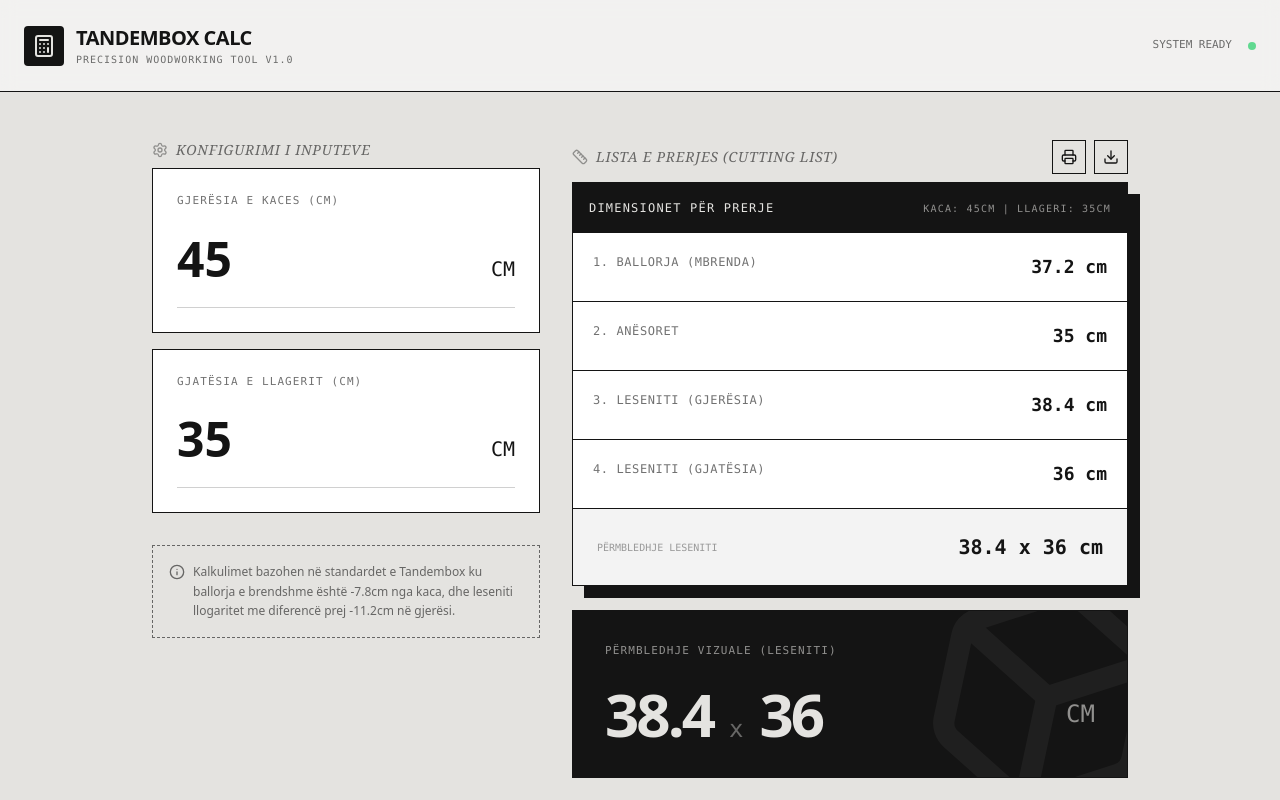
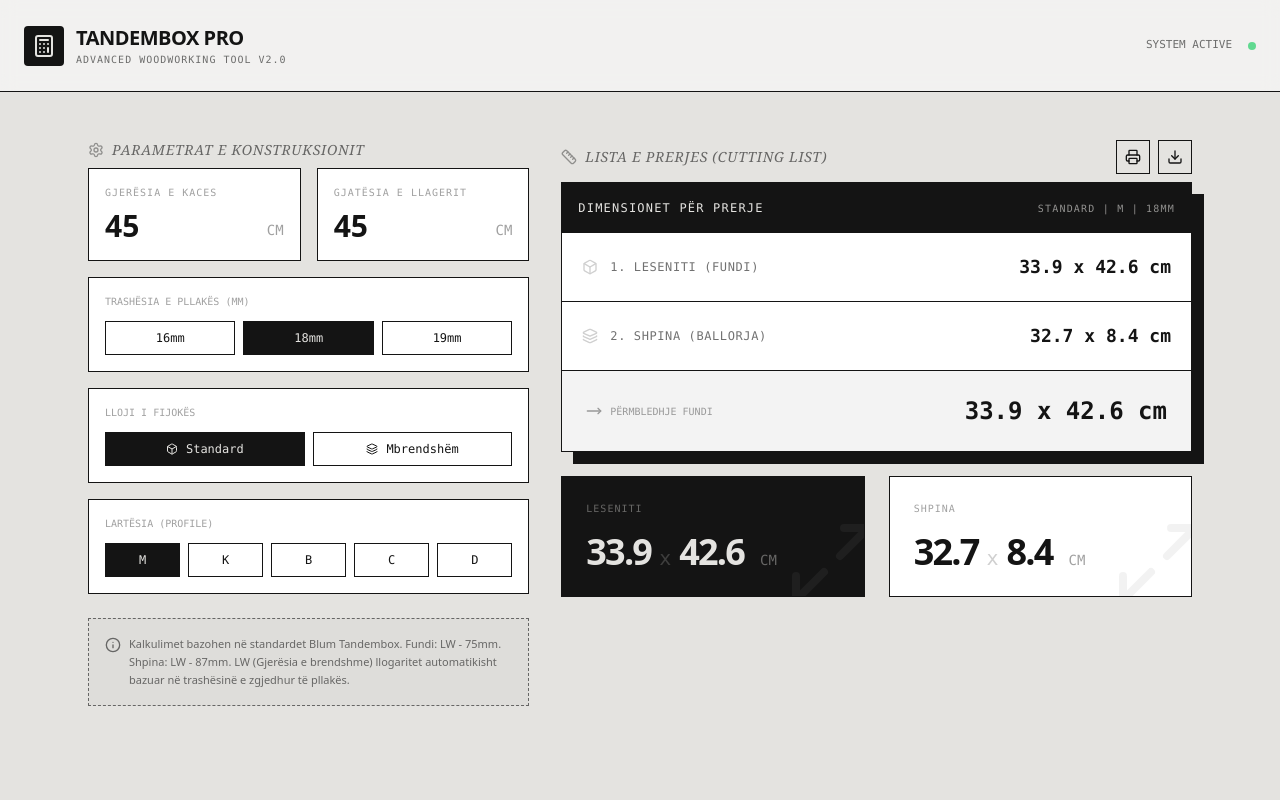
Before and after one commit to mergimdakaj/Tandembox, a React (Vite) app: page / in a window 1280 px wide. Shown: the top 800 px of the page. Built offline with nearby package versions, Linux system fonts and the light colour scheme.

Commit message:
feat: Implement basic Tandembox calculator UI
Adds initial UI components for the Tandembox calculator, including input fields for cabinet and drawer dimensions, and introduces state management for these values. Also includes dependency updates for React, Vite, and other development tools.

```diff
--- a/src/App.tsx
+++ b/src/App.tsx
@@ -1,7 +1,8 @@
-import { useState, useEffect, ReactNode } from 'react';
-import { Settings, Ruler, Box, ArrowRight, Info, Calculator, Download, Printer } from 'lucide-react';
+import { useState, useEffect, useMemo, ReactNode } from 'react';
+import { Settings, Ruler, Box, Info, Calculator, Download, Printer, Layers, Maximize2, MoveRight, ChevronDown } from 'lucide-react';
+import { motion, AnimatePresence } from 'motion/react';
 
-// Global error handler to help debug blank page issues on GitHub Pages
+// Global error handler to help debug blank page issues
 if (typeof window !== 'undefined') {
   window.onerror = function(message, source, lineno, colno, error) {
     const errorDiv = document.createElement('div');
@@ -19,58 +20,87 @@
   };
 }
 
+type DrawerType = 'standard' | 'internal';
+type DrawerHeight = 'M' | 'K' | 'B' | 'C' | 'D';
+
 interface Dimensions {
-  ballorja: number;
-  ansoret: number;
-  lesenitiWidth: number;
-  lesenitiDepth: number;
+  backWidth: number;
+  backHeight: number;
+  bottomWidth: number;
+  bottomLength: number;
+  frontWidth?: number;
+  frontHeight?: number;
 }
+
+const HEIGHT_MAP: Record<DrawerHeight, number> = {
+  'M': 8.4,
+  'K': 11.6,
+  'B': 14.8,
+  'C': 18.0,
+  'D': 21.2
+};
 
 export default function App() {
   const [kaca, setKaca] = useState<number>(45);
-  const [llageri, setLlageri] = useState<number>(35);
-  const [results, setResults] = useState<Dimensions>({
-    ballorja: 0,
-    ansoret: 0,
-    lesenitiWidth: 0,
-    lesenitiDepth: 0,
-  });
+  const [llageri, setLlageri] = useState<number>(45);
+  const [boardThickness, setBoardThickness] = useState<number>(1.8);
+  const [drawerType, setDrawerType] = useState<DrawerType>('standard');
+  const [drawerHeight, setDrawerHeight] = useState<DrawerHeight>('M');
 
-  useEffect(() => {
-    const ballorjaVal = Number((kaca - 7.8).toFixed(1));
-    setResults({
-      ballorja: ballorjaVal,
-      ansoret: llageri,
-      lesenitiWidth: Number((ballorjaVal + 1.2).toFixed(1)),
-      lesenitiDepth: Number((llageri + 1).toFixed(1)),
-    });
-  }, [kaca, llageri]);
+  const results = useMemo((): Dimensions => {
+    // Internal Width (LW)
+    const lw = kaca - (2 * boardThickness);
+
+    // Bottom (Leseniti)
+    const bottomWidth = Number((lw - 7.5).toFixed(1));
+    const bottomLength = Number((llageri - 2.4).toFixed(1));
+
+    // Back (Shpina)
+    const backWidth = Number((lw - 8.7).toFixed(1));
+    const backHeight = HEIGHT_MAP[drawerHeight];
+
+    const dims: Dimensions = {
+      backWidth,
+      backHeight,
+      bottomWidth,
+      bottomLength,
+    };
+
+    if (drawerType === 'internal') {
+      // Front (Ballina e brendshme)
+      dims.frontWidth = Number((lw - 6.2).toFixed(1));
+      dims.frontHeight = drawerHeight === 'M' ? 11.0 : 13.5;
+    }
+
+    return dims;
+  }, [kaca, llageri, boardThickness, drawerType, drawerHeight]);
 
   const downloadCuttingList = () => {
     const content = `
 LISTA E PRERJES - TANDEMBOX
 ---------------------------
-Kaca: ${kaca} cm
-Llageri: ${llageri} cm
+Data: ${new Date().toLocaleDateString()}
+Konfigurimi:
+- Gjerësia e Kaces: ${kaca} cm
+- Gjatësia e Llagerit: ${llageri} cm
+- Trashësia e Pllakës: ${boardThickness * 10} mm
+- Lloji: ${drawerType === 'standard' ? 'Standard' : 'Mbrendshëm'}
+- Lartësia: ${drawerHeight}
 
 DIMENSIONET PËR PRERJE:
-1. Ballorja (Mbrenda): ${results.ballorja} cm
-2. Anësoret: ${results.ansoret} cm
-3. Leseniti: ${results.lesenitiWidth} x ${results.lesenitiDepth} cm
+1. Leseniti (Fundi): ${results.bottomWidth} x ${results.bottomLength} cm
+2. Shpina (Ballorja): ${results.backWidth} x ${results.backHeight} cm
+${results.frontWidth ? `3. Ballina e Brendshme: ${results.frontWidth} x ${results.frontHeight} cm` : ''}
 
-Gjeneruar më: ${new Date().toLocaleString()}
+Gjeneruar nga Tandembox Calculator
     `;
     const blob = new Blob([content], { type: 'text/plain' });
     const url = URL.createObjectURL(blob);
     const link = document.createElement('a');
     link.href = url;
-    link.download = `tandembox_prerja_${kaca}cm.txt`;
+    link.download = `tandembox_${kaca}cm_${drawerType}.txt`;
     link.click();
     URL.revokeObjectURL(url);
-  };
-
-  const handlePrint = () => {
-    window.print();
   };
 
   return (
@@ -82,66 +112,100 @@
             <Calculator className="text-[#E4E3E0] w-6 h-6" />
           </div>
           <div>
-            <h1 className="text-xl font-bold tracking-tight uppercase">Tandembox Calc</h1>
-            <p className="text-[10px] font-mono opacity-60 uppercase tracking-widest">Precision Woodworking Tool v1.0</p>
+            <h1 className="text-xl font-bold tracking-tight uppercase">Tandembox Pro</h1>
+            <p className="text-[10px] font-mono opacity-60 uppercase tracking-widest">Advanced Woodworking Tool v2.0</p>
           </div>
         </div>
         <div className="hidden sm:flex items-center gap-4 text-[11px] font-mono uppercase opacity-60">
-          <span>System Ready</span>
+          <span>System Active</span>
           <div className="w-2 h-2 bg-green-500 rounded-full animate-pulse" />
         </div>
       </header>
 
-      <main className="max-w-5xl mx-auto p-6 grid grid-cols-1 lg:grid-cols-12 gap-8 py-12">
+      <main className="max-w-6xl mx-auto p-6 grid grid-cols-1 lg:grid-cols-12 gap-8 py-12">
         {/* Input Section */}
-        <section className="lg:col-span-5 space-y-8 print:hidden">
+        <section className="lg:col-span-5 space-y-6 print:hidden">
+          <div className="flex items-center gap-2 mb-2">
+            <Settings className="w-4 h-4 opacity-40" />
+            <h2 className="font-serif italic text-sm uppercase tracking-wider opacity-60">Parametrat e Konstruksionit</h2>
+          </div>
+
           <div className="space-y-4">
-            <div className="flex items-center gap-2 mb-2">
-              <Settings className="w-4 h-4 opacity-40" />
-              <h2 className="font-serif italic text-sm uppercase tracking-wider opacity-60">Konfigurimi i Inputeve</h2>
+            {/* Kaca & Llageri Grid */}
+            <div className="grid grid-cols-2 gap-4">
+              <InputCard
+                label="Gjerësia e Kaces"
+                value={kaca}
+                onChange={setKaca}
+                unit="CM"
+              />
+              <InputCard
+                label="Gjatësia e Llagerit"
+                value={llageri}
+                onChange={setLlageri}
+                unit="CM"
+              />
             </div>
 
-            {/* Kaca Input */}
-            <div className="group border border-[#141414] p-6 bg-white hover:bg-[#141414] hover:text-[#E4E3E0] transition-all duration-300">
-              <label className="block text-[11px] font-mono uppercase mb-4 tracking-widest opacity-60 group-hover:opacity-100">
-                Gjerësia e Kaces (cm)
-              </label>
-              <div className="flex items-end gap-4">
-                <input
-                  type="number"
-                  value={kaca}
-                  onChange={(e) => setKaca(Number(e.target.value))}
-                  className="text-5xl font-bold bg-transparent border-none outline-none w-full [appearance:textfield] [&::-webkit-outer-spin-button]:appearance-none [&::-webkit-inner-spin-button]:appearance-none"
-                />
-                <span className="text-xl font-mono mb-2">CM</span>
+            {/* Board Thickness */}
+            <div className="border border-[#141414] p-4 bg-white">
+              <label className="block text-[10px] font-mono uppercase mb-3 opacity-40">Trashësia e Pllakës (mm)</label>
+              <div className="flex gap-2">
+                {[1.6, 1.8, 1.9].map((t) => (
+                  <button
+                    key={t}
+                    onClick={() => setBoardThickness(t)}
+                    className={`flex-1 py-2 text-xs font-mono border border-[#141414] transition-colors ${boardThickness === t ? 'bg-[#141414] text-[#E4E3E0]' : 'hover:bg-[#141414]/5'}`}
+                  >
+                    {t * 10}mm
+                  </button>
+                ))}
               </div>
-              <div className="mt-4 h-[1px] bg-current opacity-20 w-full" />
             </div>
 
-            {/* Llageri Input */}
-            <div className="group border border-[#141414] p-6 bg-white hover:bg-[#141414] hover:text-[#E4E3E0] transition-all duration-300">
-              <label className="block text-[11px] font-mono uppercase mb-4 tracking-widest opacity-60 group-hover:opacity-100">
-                Gjatësia e Llagerit (cm)
-              </label>
-              <div className="flex items-end gap-4">
-                <input
-                  type="number"
-                  value={llageri}
-                  onChange={(e) => setLlageri(Number(e.target.value))}
-                  className="text-5xl font-bold bg-transparent border-none outline-none w-full [appearance:textfield] [&::-webkit-outer-spin-button]:appearance-none [&::-webkit-inner-spin-button]:appearance-none"
-                />
-                <span className="text-xl font-mono mb-2">CM</span>
+            {/* Drawer Type */}
+            <div className="border border-[#141414] p-4 bg-white">
+              <label className="block text-[10px] font-mono uppercase mb-3 opacity-40">Lloji i Fijokës</label>
+              <div className="flex gap-2">
+                <button
+                  onClick={() => setDrawerType('standard')}
+                  className={`flex-1 py-2 text-xs font-mono border border-[#141414] transition-colors flex items-center justify-center gap-2 ${drawerType === 'standard' ? 'bg-[#141414] text-[#E4E3E0]' : 'hover:bg-[#141414]/5'}`}
+                >
+                  <Box className="w-3 h-3" /> Standard
+                </button>
+                <button
+                  onClick={() => setDrawerType('internal')}
+                  className={`flex-1 py-2 text-xs font-mono border border-[#141414] transition-colors flex items-center justify-center gap-2 ${drawerType === 'internal' ? 'bg-[#141414] text-[#E4E3E0]' : 'hover:bg-[#141414]/5'}`}
+                >
+                  <Layers className="w-3 h-3" /> Mbrendshëm
+                </button>
               </div>
-              <div className="mt-4 h-[1px] bg-current opacity-20 w-full" />
+            </div>
+
+            {/* Height Selection */}
+            <div className="border border-[#141414] p-4 bg-white">
+              <label className="block text-[10px] font-mono uppercase mb-3 opacity-40">Lartësia (Profile)</label>
+              <div className="grid grid-cols-5 gap-2">
+                {(['M', 'K', 'B', 'C', 'D'] as DrawerHeight[]).map((h) => (
+                  <button
+                    key={h}
+                    onClick={() => setDrawerHeight(h)}
+                    className={`py-2 text-xs font-mono border border-[#141414] transition-colors ${drawerHeight === h ? 'bg-[#141414] text-[#E4E3E0]' : 'hover:bg-[#141414]/5'}`}
+                  >
+                    {h}
+                  </button>
+                ))}
+              </div>
             </div>
           </div>
 
-          <div className="p-4 border border-dashed border-[#141414] opacity-60 text-[12px] leading-relaxed">
+          <div className="p-4 border border-dashed border-[#141414] opacity-60 text-[11px] leading-relaxed bg-[#141414]/5">
             <div className="flex gap-2 items-start">
               <Info className="w-4 h-4 mt-0.5 shrink-0" />
               <p>
-                Kalkulimet bazohen në standardet e Tandembox ku ballorja e brendshme është -7.8cm nga kaca,
-                dhe leseniti llogaritet me diferencë prej -11.2cm në gjerësi.
+                Kalkulimet bazohen në standardet Blum Tandembox.
+                Fundi: LW - 75mm. Shpina: LW - 87mm.
+                LW (Gjerësia e brendshme) llogaritet automatikisht bazuar në trashësinë e zgjedhur të pllakës.
               </p>
             </div>
           </div>
@@ -156,16 +220,16 @@
             </div>
             <div className="flex gap-2">
               <button
-                onClick={handlePrint}
+                onClick={() => window.print()}
                 className="p-2 border border-[#141414] hover:bg-[#141414] hover:text-[#E4E3E0] transition-colors"
-                title="Printo Listën"
+                title="Printo"
               >
                 <Printer className="w-4 h-4" />
               </button>
               <button
                 onClick={downloadCuttingList}
                 className="p-2 border border-[#141414] hover:bg-[#141414] hover:text-[#E4E3E0] transition-colors"
-                title="Shkarko Listën"
+                title="Shkarko"
               >
                 <Download className="w-4 h-4" />
               </button>
@@ -173,47 +237,72 @@
           </div>
 
           {/* Cutting List Table */}
-          <div className="border border-[#141414] bg-white shadow-[12px_12px_0px_0px_rgba(20,20,20,1)] print:shadow-none">
+          <motion.div
+            layout
+            className="border border-[#141414] bg-white shadow-[12px_12px_0px_0px_rgba(20,20,20,1)] print:shadow-none overflow-hidden"
+          >
             <div className="bg-[#141414] text-[#E4E3E0] p-4 text-[12px] font-mono uppercase tracking-widest flex justify-between items-center">
               <span>Dimensionet për Prerje</span>
-              <span className="text-[10px] opacity-60">Kaca: {kaca}cm | Llageri: {llageri}cm</span>
+              <span className="text-[10px] opacity-60">{drawerType.toUpperCase()} | {drawerHeight} | {boardThickness * 10}MM</span>
             </div>
             <div className="divide-y divide-[#141414]">
-              <TableRow label="1. Ballorja (Mbrenda)" value={`${results.ballorja} cm`} />
-              <TableRow label="2. Anësoret" value={`${results.ansoret} cm`} />
-              <TableRow label="3. Leseniti (Gjerësia)" value={`${results.lesenitiWidth} cm`} />
-              <TableRow label="4. Leseniti (Gjatësia)" value={`${results.lesenitiDepth} cm`} />
-              <div className="p-6 bg-[#141414]/5">
-                <div className="flex justify-between items-center">
-                  <span className="text-[10px] font-mono uppercase opacity-40">Përmbledhje Leseniti</span>
-                  <span className="text-xl font-bold font-mono">{results.lesenitiWidth} x {results.lesenitiDepth} cm</span>
+              <ResultRow
+                label="1. Leseniti (Fundi)"
+                value={`${results.bottomWidth} x ${results.bottomLength} cm`}
+                icon={<Box className="w-4 h-4" />}
+              />
+              <ResultRow
+                label="2. Shpina (Ballorja)"
+                value={`${results.backWidth} x ${results.backHeight} cm`}
+                icon={<Layers className="w-4 h-4" />}
+              />
+              <AnimatePresence mode="wait">
+                {drawerType === 'internal' && (
+                  <motion.div
+                    initial={{ height: 0, opacity: 0 }}
+                    animate={{ height: 'auto', opacity: 1 }}
+                    exit={{ height: 0, opacity: 0 }}
+                    className="overflow-hidden"
+                  >
+                    <ResultRow
+                      label="3. Ballina e Brendshme"
+                      value={`${results.frontWidth} x ${results.frontHeight} cm`}
+                      icon={<Maximize2 className="w-4 h-4" />}
+                    />
+                  </motion.div>
+                )}
+              </AnimatePresence>
+
+              <div className="p-6 bg-[#141414]/5 flex justify-between items-center">
+                <div className="flex items-center gap-2 opacity-40">
+                  <MoveRight className="w-4 h-4" />
+                  <span className="text-[10px] font-mono uppercase">Përmbledhje Fundi</span>
                 </div>
+                <span className="text-2xl font-bold font-mono">{results.bottomWidth} x {results.bottomLength} cm</span>
               </div>
             </div>
-          </div>
+          </motion.div>
 
-          {/* Visual Summary (Simplified) */}
-          <div className="group border border-[#141414] p-8 bg-[#141414] text-[#E4E3E0] relative overflow-hidden print:hidden">
-            <div className="relative z-10">
-              <label className="block text-[11px] font-mono uppercase mb-6 tracking-widest opacity-60">
-                Përmbledhje Vizuale (Leseniti)
-              </label>
-              <div className="flex items-center justify-between">
-                <div className="flex items-baseline gap-4">
-                  <span className="text-6xl font-bold tracking-tighter">{results.lesenitiWidth}</span>
-                  <span className="text-2xl font-mono opacity-40">x</span>
-                  <span className="text-6xl font-bold tracking-tighter">{results.lesenitiDepth}</span>
-                </div>
-                <span className="text-2xl font-mono opacity-60">CM</span>
-              </div>
-            </div>
-            <div className="absolute -right-12 -bottom-12 opacity-5">
-              <Box className="w-64 h-64 rotate-12" />
-            </div>
+          {/* Visual Summary */}
+          <div className="grid grid-cols-1 md:grid-cols-2 gap-6 print:hidden">
+            <VisualCard
+              title="Leseniti"
+              w={results.bottomWidth}
+              h={results.bottomLength}
+              color="bg-[#141414]"
+            />
+            <VisualCard
+              title="Shpina"
+              w={results.backWidth}
+              h={results.backHeight}
+              color="bg-white"
+              textColor="text-[#141414]"
+              border="border-[#141414]"
+            />
           </div>
 
           <div className="hidden print:block mt-8 text-[10px] font-mono uppercase opacity-40 text-center">
-            Gjeneruar nga Tandembox Calculator - {new Date().toLocaleString()}
+            Gjeneruar nga Tandembox Pro Calculator - {new Date().toLocaleString()}
           </div>
         </section>
       </main>
@@ -221,18 +310,61 @@
       {/* Footer */}
       <footer className="border-t border-[#141414] p-8 mt-12 text-center print:hidden">
         <p className="text-[10px] font-mono uppercase tracking-[0.3em] opacity-40">
-          Designed for Precision & Efficiency in Woodworking
+          Precision Engineering for Modern Cabinetry
         </p>
       </footer>
     </div>
   );
 }
 
-function TableRow({ label, value }: { label: string, value: string }) {
+function InputCard({ label, value, onChange, unit }: { label: string, value: number, onChange: (v: number) => void, unit: string }) {
   return (
-    <div className="flex justify-between p-5 bg-white hover:bg-[#141414]/5 transition-colors">
-      <span className="text-[12px] font-mono uppercase tracking-wider opacity-60">{label}</span>
+    <div className="group border border-[#141414] p-4 bg-white hover:bg-[#141414] hover:text-[#E4E3E0] transition-all duration-300">
+      <label className="block text-[10px] font-mono uppercase mb-2 tracking-widest opacity-40 group-hover:opacity-100">
+        {label}
+      </label>
+      <div className="flex items-end gap-2">
+        <input
+          type="number"
+          value={value}
+          onChange={(e) => onChange(Number(e.target.value))}
+          className="text-3xl font-bold bg-transparent border-none outline-none w-full [appearance:textfield] [&::-webkit-outer-spin-button]:appearance-none [&::-webkit-inner-spin-button]:appearance-none"
+        />
+        <span className="text-sm font-mono mb-1 opacity-40">{unit}</span>
+      </div>
+    </div>
+  );
+}
+
+function ResultRow({ label, value, icon }: { label: string, value: string, icon: ReactNode }) {
+  return (
+    <div className="flex justify-between items-center p-5 bg-white hover:bg-[#141414]/5 transition-colors group">
+      <div className="flex items-center gap-3">
+        <div className="opacity-20 group-hover:opacity-100 transition-opacity">{icon}</div>
+        <span className="text-[12px] font-mono uppercase tracking-wider opacity-60">{label}</span>
+      </div>
       <span className="text-lg font-bold font-mono">{value}</span>
     </div>
   );
 }
+
+function VisualCard({ title, w, h, color, textColor = "text-[#E4E3E0]", border = "" }: { title: string, w: number, h: number, color: string, textColor?: string, border?: string }) {
+  return (
+    <div className={`border border-[#141414] p-6 ${color} ${textColor} ${border} relative overflow-hidden group`}>
+      <div className="relative z-10">
+        <label className="block text-[10px] font-mono uppercase mb-4 tracking-widest opacity-40">
+          {title}
+        </label>
+        <div className="flex items-baseline gap-2">
+          <span className="text-4xl font-bold tracking-tighter">{w}</span>
+          <span className="text-xl font-mono opacity-20">x</span>
+          <span className="text-4xl font-bold tracking-tighter">{h}</span>
+          <span className="text-sm font-mono opacity-40 ml-2">CM</span>
+        </div>
+      </div>
+      <div className="absolute -right-4 -bottom-4 opacity-5 group-hover:scale-110 transition-transform duration-500">
+        <Maximize2 className="w-24 h-24" />
+      </div>
+    </div>
+  );
+}
--- a/vite.config.ts
+++ b/vite.config.ts
@@ -10,7 +10,7 @@
 export default defineConfig(({mode}) => {
   const env = loadEnv(mode, '.', '');
   return {
-    base: '/Tandembox/',
+    base: '/',
     plugins: [react(), tailwindcss()],
     define: {
       'process.env.GEMINI_API_KEY': JSON.stringify(env.GEMINI_API_KEY || ''),
```
Also changed, not shown: package.json (+6 -5 lines), 1 other file (tests, documents, lock files or other folders).
